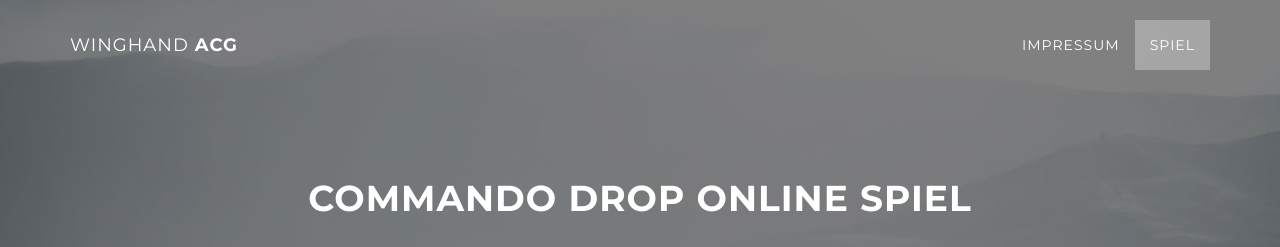
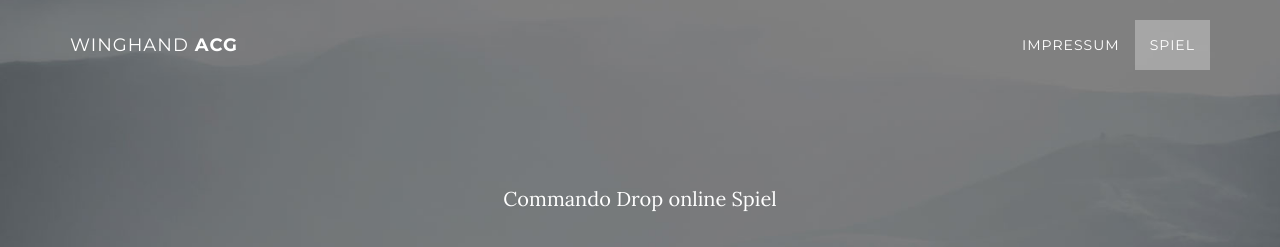
Before and after one commit to james2302smith/james2302smith.github.io, a website: page index.html in a window 1280 px wide. Shown: the top 247 px of the page. Drawn offline with nearby package versions, Linux system fonts and the light colour scheme; some packages are replaced by stand-ins of ours; some icons are missing.

Commit message:
Update index.html

```diff
--- a/index.html
+++ b/index.html
@@ -73,7 +73,7 @@
             <div class="container">
                 <div class="row">
                     <div class="col-md-8 col-md-offset-2">
-                        <h1>Commando Drop online Spiel</h1>
+                        <p>Commando Drop online Spiel</p>
                         	<object classid="clsid:d27cdb6e-ae6d-11cf-96b8-444553540000" width="100%" height="600" id="movie_name" align="middle">
 								<param name="wmode" value="transparent" />
 								<param name="movie" value="http://winghands-acg.com/commando-drop.swf"/>
```
